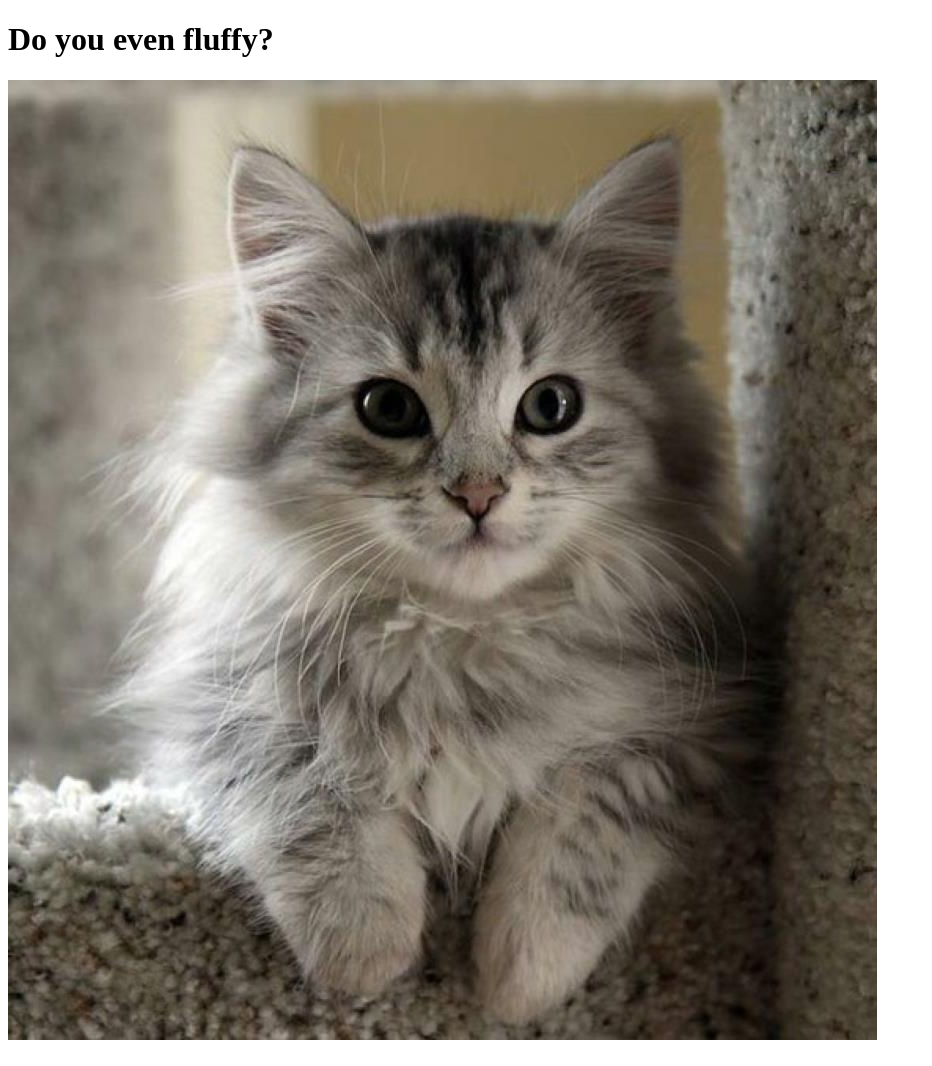
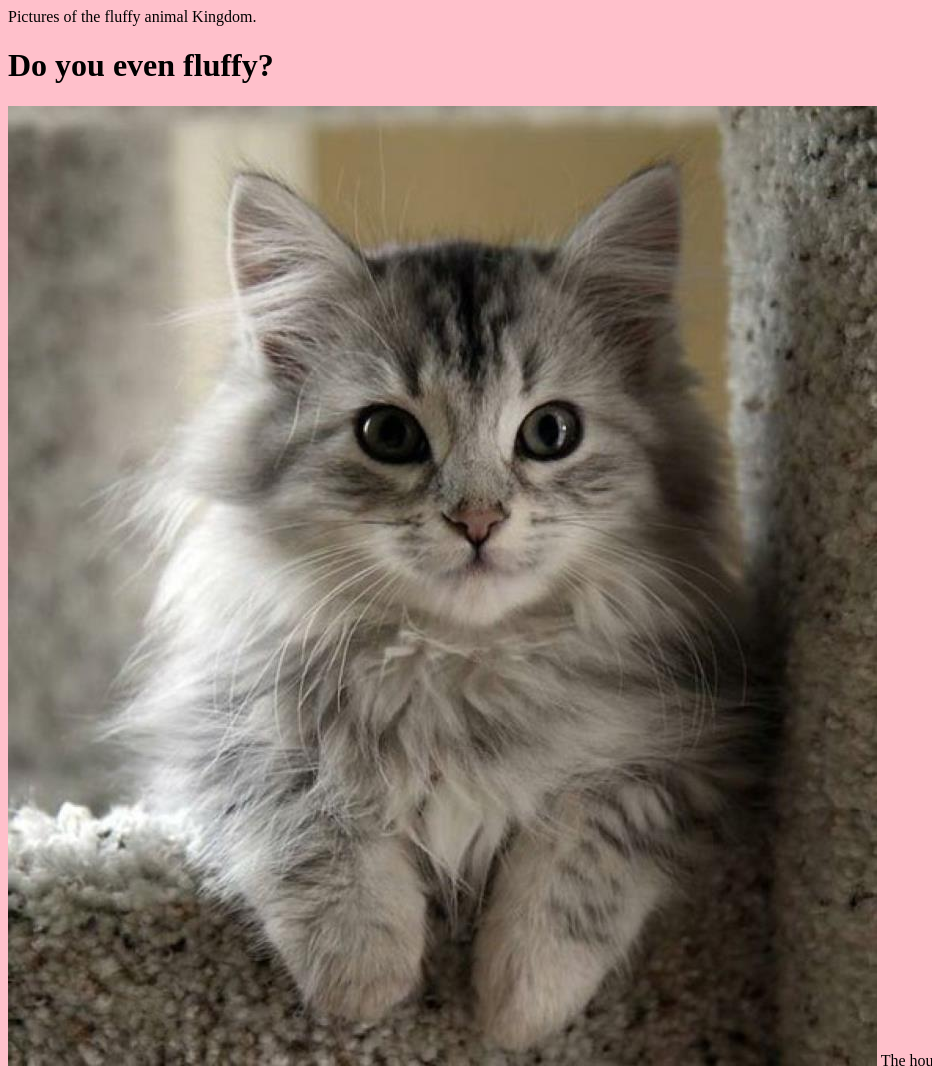
Before and after one commit to RoyalIcing/web-pass-the-parcel, a plain HTML site: page index.html in a window 1280 px wide. Shown: the top 1066 px of the page, without its empty margins (0-932 px from the left). Drawn offline with Linux system fonts and the light colour scheme.

Commit message:
added more fluffyness

```diff
--- a/index.html
+++ b/index.html
@@ -3,9 +3,16 @@
     <head>
         <meta charset="utf-8">
         <title>Pass the Parcel</title>
+		<link rel="stylesheet" href="styles.css" />
     </head>
     <body>
-        <h1>Do you even fluffy?</h1>
-        <img src="Soft_beautiful_and_fluffy_kitten.jpeg" alt="Fluffy cat" />
+    	<div class="header">
+    		Pictures of the fluffy animal Kingdom.
+    	</div>
+		<div class="fluffy-animals">
+	        <h1>Do you even fluffy?</h1>
+	        <img src="Soft_beautiful_and_fluffy_kitten.jpeg" alt="Fluffy cat" />
+	        The house cat is the leader of the fluffy animal Kingdom, known to be the fluffiest of all.
+	    </div>
     </body>
 </html>
--- /dev/null
+++ b/styles.css
@@ -0,0 +1,3 @@
+body {
+	background-color: pink;
+}
```
